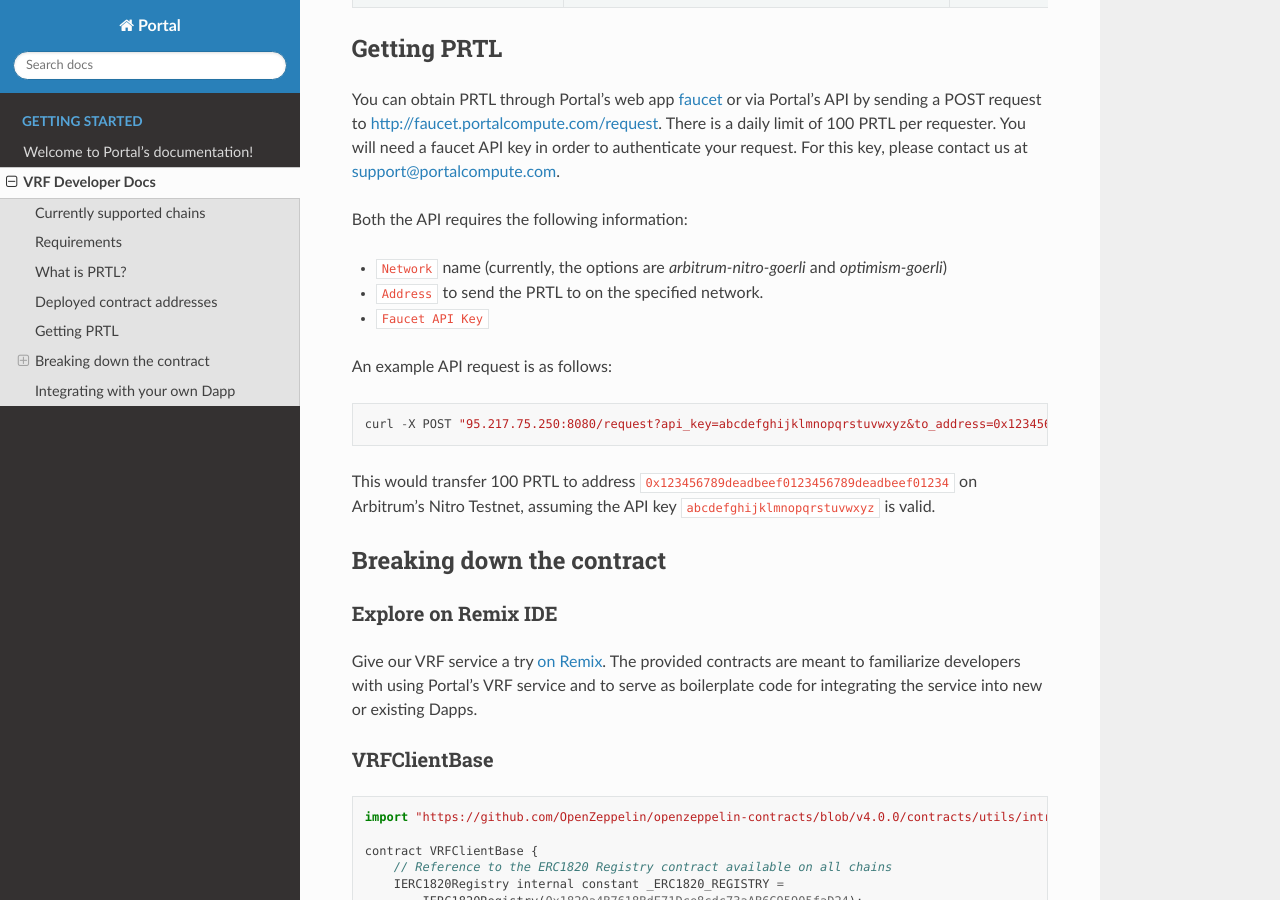
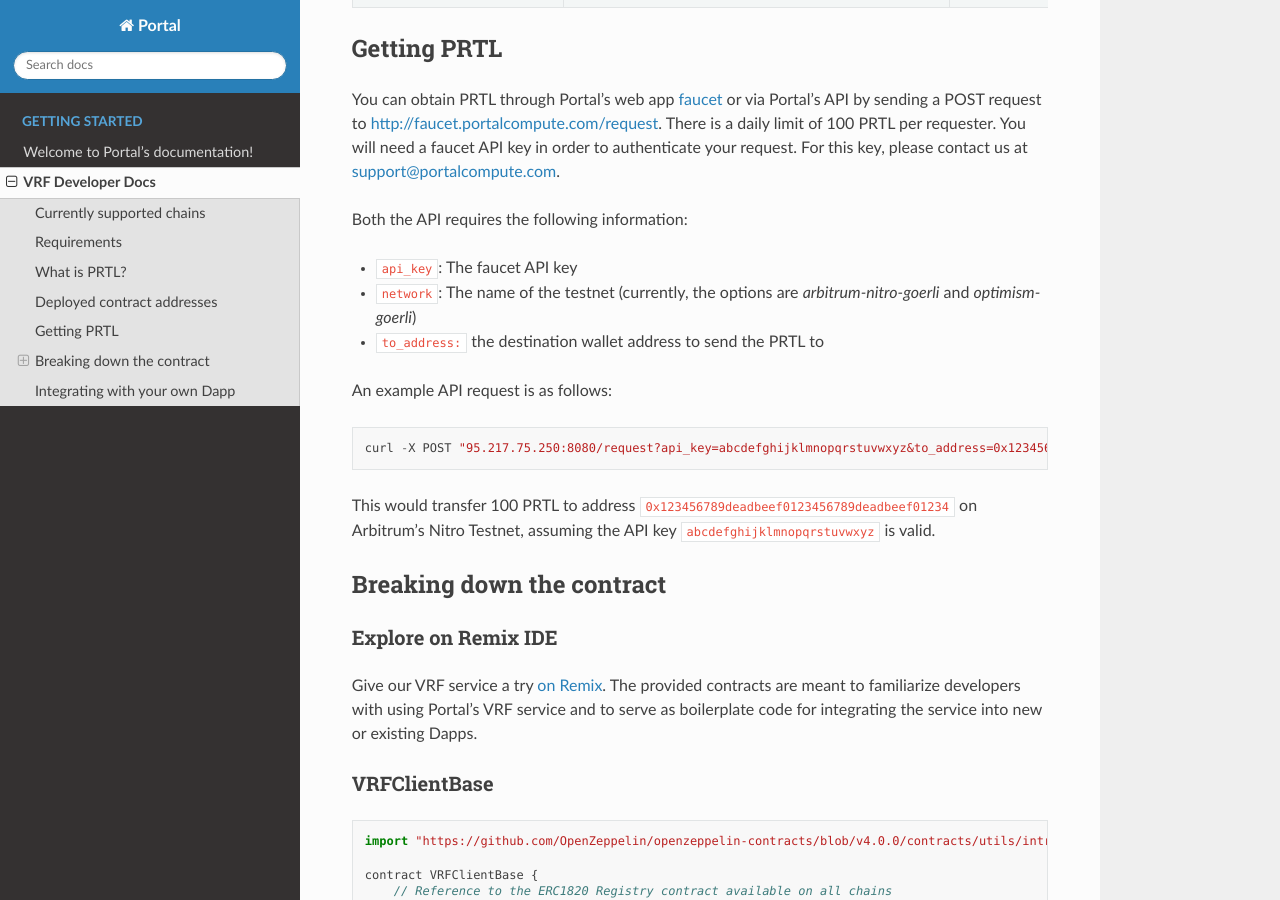
Before and after one commit to protocolwhisper/portal_docs, a Sphinx documentation site: the page built from source/user-vrf-docs.rst, in a window 1280 px wide and 900 px high, scrolled down 1288 px. Built offline with Sphinx 7.4.7 and the Read the Docs theme 2.0.0, drawn with Linux system fonts in a browser that asks for light colours.

Commit message:
update curl request docs

```diff
--- a/source/user-vrf-docs.rst
+++ b/source/user-vrf-docs.rst
@@ -61,11 +61,12 @@
 
 Both the API requires the following information:
 
-- ``Network`` name (currently, the options are `arbitrum-nitro-goerli` and `optimism-goerli`)
+- ``api_key``: The faucet API key
 
-- ``Address`` to send the PRTL to on the specified network.
+- ``network``: The name of the testnet (currently, the options are `arbitrum-nitro-goerli` and `optimism-goerli`)
 
-- ``Faucet API Key``
+- ``to_address:`` the destination wallet address to send the PRTL to
+
 
 An example API request is as follows:
 
```
